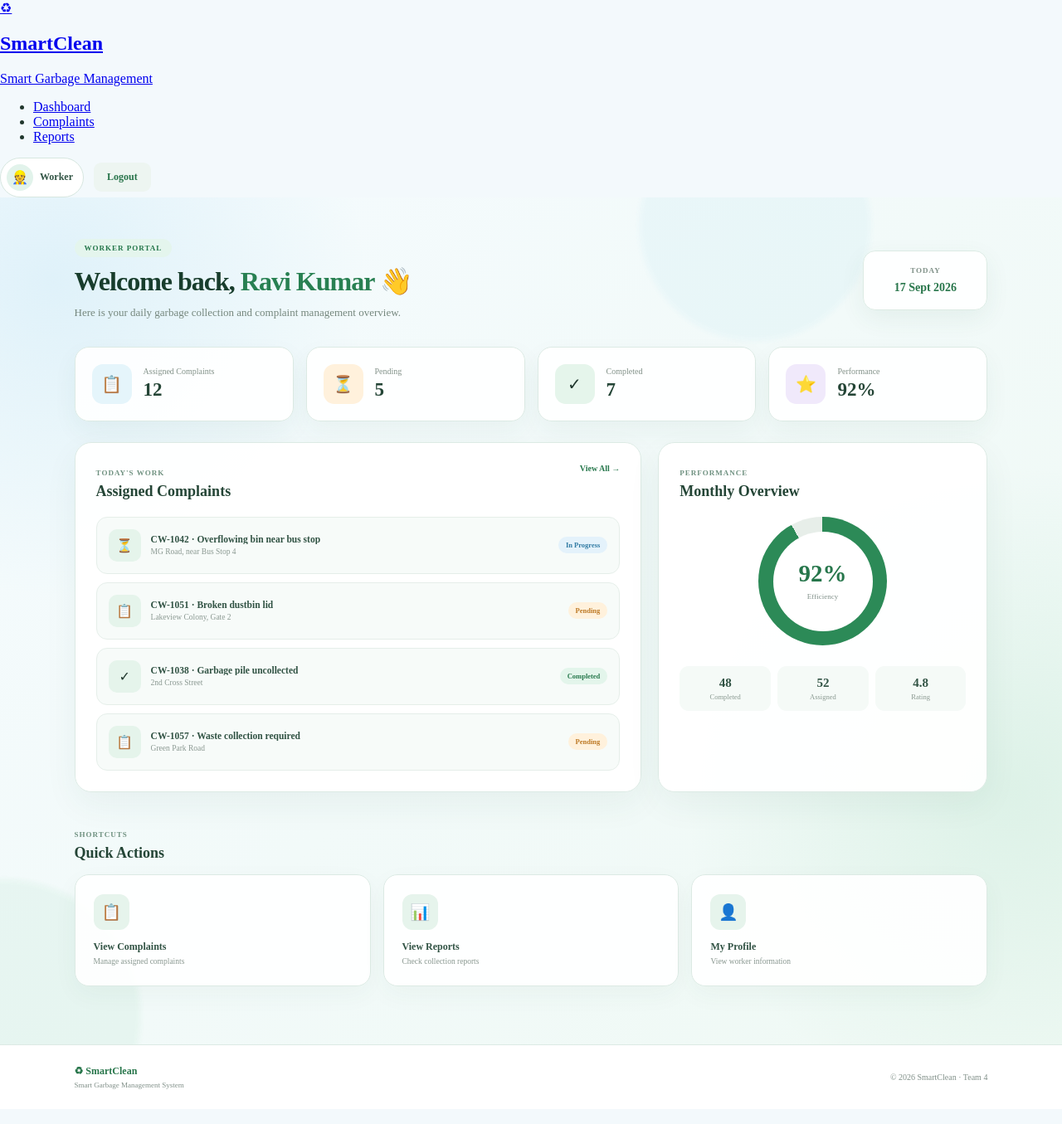
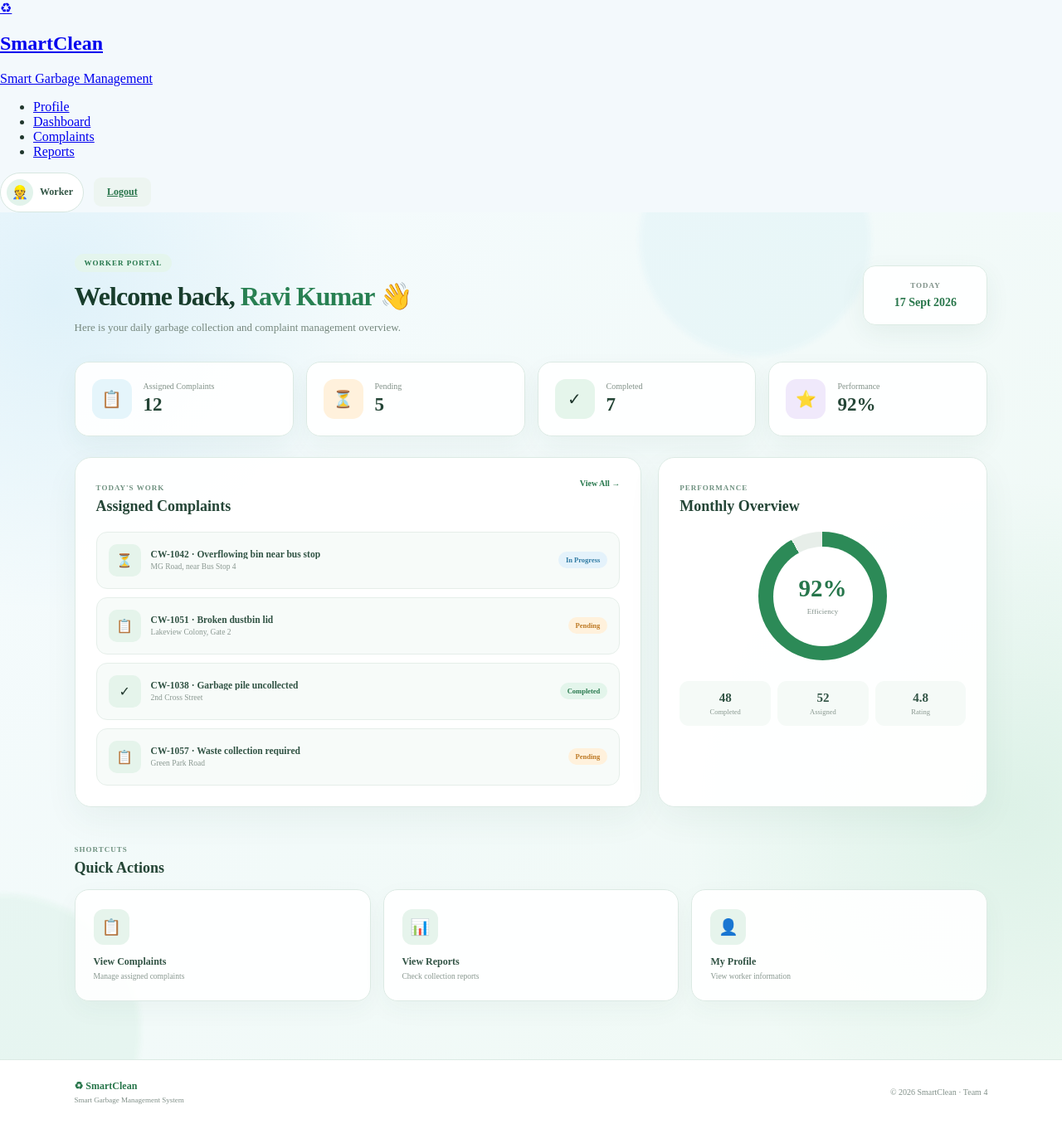
Before and after one commit to vureanuhya1/Smart-Garbage-Management-Sysyem, a Flask app: template templates/worker-dashboard.html in a window 1280 px wide. Shown: the whole page at 83% size. Before the commit the page ends 1313 px from the top, so only its background shows below. Run offline with Flask 3, Linux system fonts and the light colour scheme; the template is opened without the code that fills it, so the values that code supplies are empty.

Commit message:
Update worker-dashboard.html

```diff
--- a/templates/worker-dashboard.html
+++ b/templates/worker-dashboard.html
@@ -48,6 +48,8 @@
     <nav>
 
         <ul class="nav-links">
+             <li><a href="/worker-profile">Profile</a>
+</li>
 
             <li>
                 <a href="/worker-dashboard"
@@ -91,14 +93,14 @@
         </button>
 
 
-        <button
-            id="logoutButton"
-            class="logout-button"
-        >
 
-            Logout
+      <a
+    href="{{ url_for('worker_logout') }}"
+    class="logout-button"
+    onclick="return confirm('Are you sure you want to logout?');">
+    Logout
+</a>
 
-        </button>
 
     </div>
 
@@ -445,11 +447,8 @@
 
             </a>
 
-
-            <button
-                id="profileQuickButton"
-                class="quick-card"
-            >
+<a href="/worker-profile"
+class="quick-card">
 
                 <div>
                     👤
@@ -463,7 +462,7 @@
                     View worker information
                 </span>
 
-            </button>
+            </a>
 
 
         </div>
```
